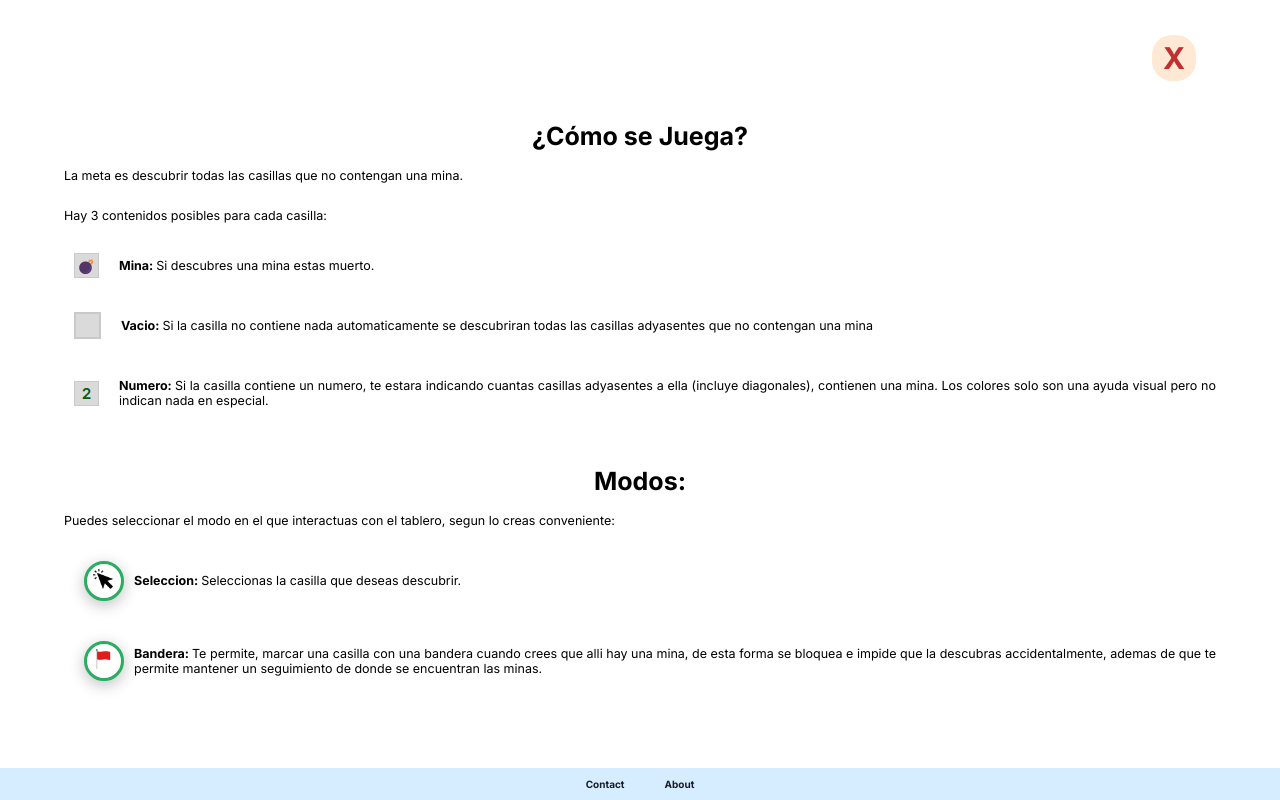
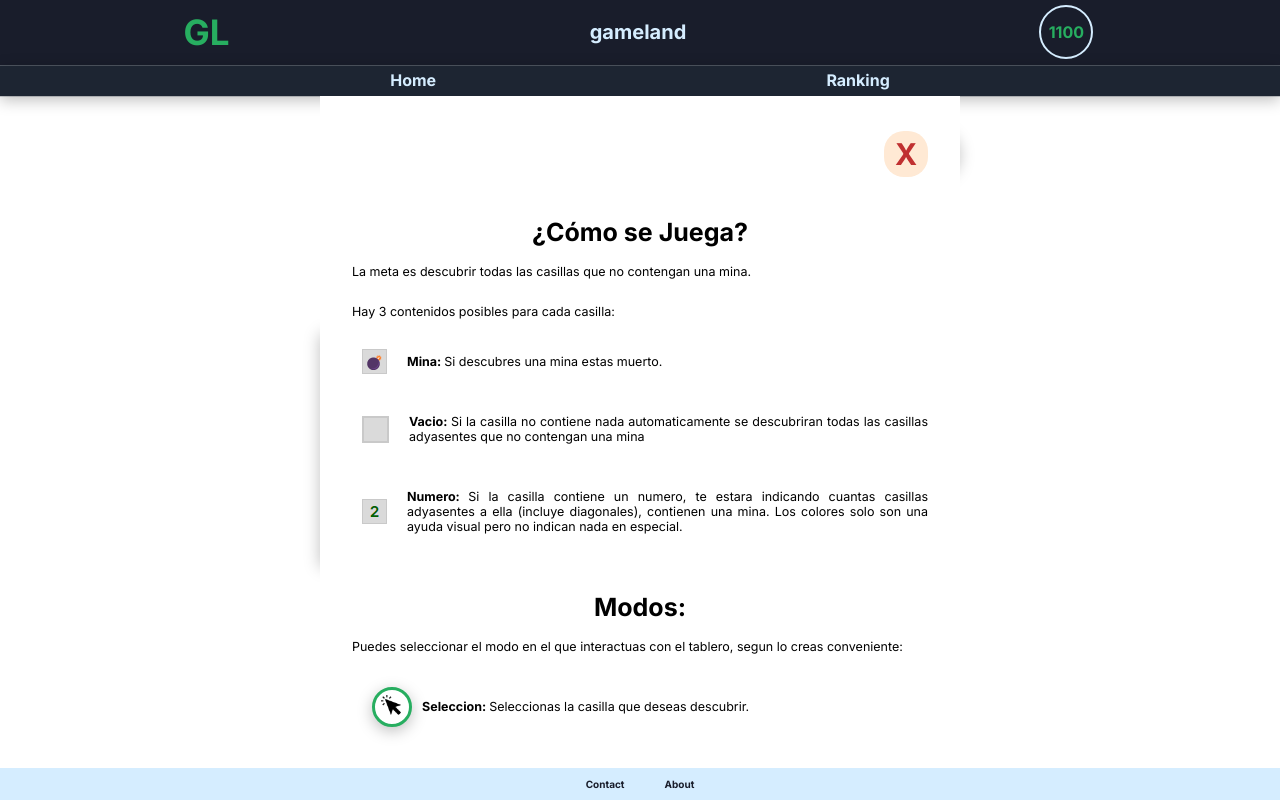
Before and after one commit to lupydev/game-land, a React (Create React App) app: page /buscaMinas in a window 1280 px wide. Built offline with nearby package versions, Linux system fonts and the light colour scheme.

Commit message:
responsive sudoku y buscaminas

```diff
--- a/src/components/Buscaminas/Buscaminas.jsx
+++ b/src/components/Buscaminas/Buscaminas.jsx
@@ -13,7 +13,7 @@ function Buscaminas() {
 
     return(
         <BuscaminasProvider>
-            <div>
+            <div className="buscaminasApp">
                 <Header />
                 <NavBar />
                 <div className="buscaminas">
--- a/src/components/Sudoku/Main.jsx
+++ b/src/components/Sudoku/Main.jsx
@@ -11,7 +11,6 @@ function Main(){
 
     return(
         <div className="mainSudoku">
-            <div>
                 <Board />
 
                 <div className='btnNumList'>
@@ -39,7 +38,6 @@ function Main(){
                         disable = {false}
                     />
                 </div>
-            </div>
         </div>
     )
 }
--- a/src/components/Sudoku/Sudoku.jsx
+++ b/src/components/Sudoku/Sudoku.jsx
@@ -13,7 +13,7 @@ function Sudoku(){
 
     return(
         <SudokuProvider>
-            <div>
+            <div className="sudokuApp">
                 <Header />
                 <NavBar />
                 <div className="sudoku">
--- a/src/style/App.css
+++ b/src/style/App.css
@@ -236,6 +236,8 @@ table {
 
 input[type=search] {
   -webkit-appearance: textfield;
+  -moz-box-sizing: content-box;
+  -webkit-box-sizing: content-box;
   box-sizing: content-box;
 }
 input[type=search]::-webkit-search-cancel-button, input[type=search]::-webkit-search-decoration {
@@ -395,7 +397,7 @@ input[type=checkbox], input[type=radio] {
 }
 
 .headerContainer {
-  position: fixed;
+  position: sticky;
   display: flex;
   justify-content: space-between;
   align-items: center;
@@ -487,8 +489,7 @@ input[type=checkbox], input[type=radio] {
   height: 20rem;
   border-radius: 5px;
   box-shadow: 0 4px 15px rgba(0, 0, 0, 0.25);
-  -o-object-fit: cover;
-     object-fit: cover;
+  object-fit: cover;
 }
 .homeContainer .homeContainer-card--ranking {
   margin-top: 5px;
@@ -522,8 +523,7 @@ input[type=checkbox], input[type=radio] {
   .homeContainer {
     max-width: 102.4rem;
     margin: 10rem auto 0;
-    -moz-column-gap: 25rem;
-         column-gap: 25rem;
+    column-gap: 25rem;
   }
 }
 
@@ -666,11 +666,10 @@ input[type=checkbox], input[type=radio] {
 }
 
 .navBar {
-  position: fixed;
+  position: sticky;
   display: flex;
   justify-content: space-evenly;
-  margin-top: 6.4766rem;
-  top: 0;
+  top: 6.5rem;
   width: 100%;
   box-shadow: 0 4px 15px rgba(0, 0, 0, 0.25);
   background-color: #1d2532;
@@ -731,8 +730,7 @@ input[type=checkbox], input[type=radio] {
   padding: 0 9.45rem;
   overflow-x: scroll;
   overscroll-behavior-x: contain;
-  -ms-scroll-snap-type: x proximity;
-      scroll-snap-type: x proximity;
+  scroll-snap-type: x proximity;
 }
 @media screen and (min-width: 768px) {
   .rankingContainer {
@@ -904,7 +902,7 @@ input[type=checkbox], input[type=radio] {
   border-radius: 5px;
 }
 .tablero-container .dificultad .botonDificultad:hover {
-  background-color: rgba(213, 237, 255, 0.6039215686);
+  background-color: #d5edff9a;
 }
 .tablero-container .dificultad .botonDificultad:active {
   background-color: #d5edff;
@@ -995,30 +993,42 @@ input[type=checkbox], input[type=radio] {
 /*--VARIBLES-WORDLE--*/
 /*--SUDOKU-VARIABLES--*/
 /*--MEMORY-VARIABLES--*/
+.sudokuApp {
+  display: flex;
+  flex-direction: column;
+  align-items: center;
+  height: 100vh;
+}
+
 .sudoku {
   display: flex;
   flex-direction: column;
   justify-content: center;
   align-items: center;
-  position: relative;
+  max-width: 50rem;
 }
 .sudoku-head {
   display: flex;
   justify-content: space-between;
   align-items: center;
-  height: 8rem;
+  height: 8.1rem;
   width: 100%;
 }
 .sudoku-instructionDiv {
   position: absolute;
   display: flex;
   justify-content: center;
-  top: 0px;
-  background-color: rgb(255, 255, 255);
+  top: 9.7rem;
+  background-color: white;
   max-height: calc(100vh - 10rem);
   z-index: 5;
   scroll-behavior: smooth;
   overflow: scroll;
+}
+@media screen and (min-width: 1024px) {
+  .sudoku {
+    max-width: 70vw;
+  }
 }
 
 .dificult {
@@ -1078,6 +1088,18 @@ input[type=checkbox], input[type=radio] {
   justify-content: center;
   align-items: center;
   box-shadow: 0 4px 15px rgba(0, 0, 0, 0.25);
+}
+@media screen and (min-width: 768px) {
+  .newGame-btn {
+    height: 50px;
+    width: 50px;
+    border-radius: 25px;
+  }
+}
+@media screen and (min-width: 768px) {
+  .newGame {
+    margin: 3rem 0 0 3rem;
+  }
 }
 
 .reset {
@@ -1095,6 +1117,14 @@ input[type=checkbox], input[type=radio] {
   align-items: center;
   box-shadow: 0 4px 15px rgba(0, 0, 0, 0.25);
 }
+@media screen and (min-width: 768px) {
+  .reset {
+    height: 50px;
+    width: 50px;
+    border-radius: 25px;
+    margin: 3rem 0 0 3rem;
+  }
+}
 
 .help {
   background-color: #fff;
@@ -1109,6 +1139,14 @@ input[type=checkbox], input[type=radio] {
   align-items: center;
   box-shadow: 0 4px 15px rgba(0, 0, 0, 0.25);
 }
+@media screen and (min-width: 768px) {
+  .help {
+    height: 50px;
+    width: 50px;
+    border-radius: 25px;
+    margin: 3rem 0 0 3rem;
+  }
+}
 
 .ocultar {
   display: none;
@@ -1119,7 +1157,7 @@ input[type=checkbox], input[type=radio] {
 }
 
 .instruction {
-  background-color: rgb(255, 255, 255);
+  background-color: white;
   width: 90%;
   padding: 1rem;
   display: flex;
@@ -1134,7 +1172,6 @@ input[type=checkbox], input[type=radio] {
   text-align: center;
   color: #c03030;
   background-color: #ffe9d4;
-  position: -webkit-sticky;
   position: sticky;
   left: 90%;
   top: 3rem;
@@ -1193,6 +1230,11 @@ input[type=checkbox], input[type=radio] {
   position: relative;
   z-index: 3;
 }
+@media screen and (min-width: 1024px) {
+  .mainSudoku {
+    flex-direction: row;
+  }
+}
 
 .board {
   display: flex;
@@ -1203,6 +1245,17 @@ input[type=checkbox], input[type=radio] {
   border: 2px solid #191d2b;
   box-shadow: 0 4px 15px rgba(0, 0, 0, 0.25);
 }
+@media screen and (min-width: 768px) {
+  .board {
+    margin: 6rem 0 3rem 0;
+  }
+}
+@media screen and (min-width: 1024px) {
+  .board {
+    max-width: 80vw;
+    margin-right: 8rem;
+  }
+}
 
 .win {
   width: 337px;
@@ -1228,12 +1281,34 @@ input[type=checkbox], input[type=radio] {
 .row {
   display: flex;
   flex-direction: column;
-  width: auto;
+  max-width: 34.2rem;
   height: auto;
 }
 .row .rowSection {
   display: flex;
   height: 3.8rem;
+}
+@media screen and (min-width: 768px) {
+  .row .rowSection {
+    max-width: 54rem;
+    height: 6rem;
+  }
+}
+@media screen and (min-width: 1024px) {
+  .row .rowSection {
+    max-width: 54rem;
+    height: 5rem;
+  }
+}
+@media screen and (min-width: 768px) {
+  .row {
+    max-width: 54rem;
+  }
+}
+@media screen and (min-width: 1024px) {
+  .row {
+    max-width: 54rem;
+  }
 }
 
 .lineHor {
@@ -1283,6 +1358,18 @@ input[type=checkbox], input[type=radio] {
   font-size: 2.5rem;
   color: #191d2b;
 }
+@media screen and (min-width: 768px) {
+  .celd {
+    width: 6rem;
+    height: 6rem;
+  }
+}
+@media screen and (min-width: 1024px) {
+  .celd {
+    width: 5rem;
+    height: 5rem;
+  }
+}
 
 .btnNumList {
   display: flex;
@@ -1294,11 +1381,39 @@ input[type=checkbox], input[type=radio] {
   font-size: 14px;
   color: white;
   background-color: #191d2b;
-  width: 32px;
-  height: 32px;
+  width: 2.8rem;
+  height: 2.8rem;
   border: 1px solid #191d2b;
   border-radius: 5px;
   box-shadow: 0 4px 15px rgba(0, 0, 0, 0.25);
+}
+@media screen and (min-width: 768px) {
+  .btnNumList .btnNum {
+    font-size: 28px;
+    width: 5rem;
+    height: 5rem;
+  }
+}
+@media screen and (min-width: 1024px) {
+  .btnNumList .btnNum {
+    width: 5rem;
+    height: 5rem;
+    margin-left: 2rem;
+  }
+}
+@media screen and (min-width: 768px) {
+  .btnNumList {
+    margin: 2rem 0 3rem 0;
+  }
+}
+@media screen and (min-width: 1024px) {
+  .btnNumList {
+    display: flex;
+    flex-wrap: wrap;
+    margin: 6rem 0 0 0;
+    height: 48rem;
+    width: 30vw;
+  }
 }
 
 .btnModoList {
@@ -1322,6 +1437,33 @@ input[type=checkbox], input[type=radio] {
 .btnModoList .btnModo .img {
   width: 2.5rem;
   height: 2.5rem;
+}
+@media screen and (min-width: 768px) {
+  .btnModoList .btnModo .img {
+    width: 3rem;
+    height: 3rem;
+  }
+}
+@media screen and (min-width: 768px) {
+  .btnModoList .btnModo {
+    height: 70px;
+    width: 70px;
+    border-radius: 35px;
+  }
+}
+@media screen and (min-width: 1024px) {
+  .btnModoList {
+    flex-direction: column;
+  }
+}
+@media screen and (min-width: 1024px) {
+  .btnModoList {
+    display: flex;
+    flex-wrap: wrap;
+    margin: 3rem 5rem 0 8rem;
+    height: 48rem;
+    width: 30rem;
+  }
 }
 
 .numList {
@@ -1355,6 +1497,13 @@ input[type=checkbox], input[type=radio] {
 /*--VARIBLES-WORDLE--*/
 /*--SUDOKU-VARIABLES--*/
 /*--MEMORY-VARIABLES--*/
+.buscaminasApp {
+  display: flex;
+  flex-direction: column;
+  align-items: center;
+  height: 100vh;
+}
+
 .buscaminas {
   display: flex;
   flex-direction: column;
@@ -1374,12 +1523,22 @@ input[type=checkbox], input[type=radio] {
   display: flex;
   justify-content: center;
   top: 0px;
-  background-color: rgb(255, 255, 255);
+  background-color: white;
   max-height: calc(100vh - 10rem);
   z-index: 5;
   scroll-behavior: smooth;
   overflow: scroll;
 }
+@media screen and (min-width: 768px) {
+  .buscaminas {
+    width: 70vw;
+  }
+}
+@media screen and (min-width: 1024px) {
+  .buscaminas {
+    width: 50vw;
+  }
+}
 
 .mainBuscaminas {
   display: flex;
@@ -1387,6 +1546,17 @@ input[type=checkbox], input[type=radio] {
   justify-content: center;
   align-items: center;
   width: 100%;
+}
+@media screen and (min-width: 768px) {
+  .mainBuscaminas {
+    max-width: 70vw;
+  }
+}
+@media screen and (min-width: 1024px) {
+  .mainBuscaminas {
+    width: 50vw;
+    flex-direction: row;
+  }
 }
 
 .boardBuscaminas {
@@ -1401,6 +1571,17 @@ input[type=checkbox], input[type=radio] {
   border-bottom: 4px solid #FFFFFF;
   border-right: 4px solid #FFFFFF;
   box-shadow: 0 4px 15px rgba(0, 0, 0, 0.25);
+}
+@media screen and (min-width: 768px) {
+  .boardBuscaminas {
+    margin: 6rem 0 3rem 0;
+  }
+}
+@media screen and (min-width: 1024px) {
+  .boardBuscaminas {
+    max-width: 80vw;
+    margin-right: 8rem;
+  }
 }
 
 .rowBuscaminas {
@@ -1449,4 +1630,6 @@ input[type=checkbox], input[type=radio] {
 }
 .win-buscaminas .time {
   font-size: 14px;
-}/*# sourceMappingURL=App.css.map */
+}
+
+/*# sourceMappingURL=App.css.map */
--- a/src/style/components/_Buscaminas.scss
+++ b/src/style/components/_Buscaminas.scss
@@ -1,4 +1,11 @@
 @import "../base/settings";
+
+.buscaminasApp {
+    display: flex;
+    flex-direction: column;
+    align-items: center;
+    height: 100vh;
+}
 
 .buscaminas{
     display: flex;
@@ -26,6 +33,14 @@
         scroll-behavior: smooth;
         overflow: scroll;
     }
+
+    @include media-up("tablet"){
+        width: 70vw;
+    }
+
+    @include media-up("desktop"){
+        width: 50vw;
+    }
 }
 
 .mainBuscaminas {
@@ -34,6 +49,15 @@
     justify-content: center;
     align-items: center;
     width: 100%;
+
+    @include media-up("tablet"){
+        max-width: 70vw;
+    }
+
+    @include media-up("desktop"){
+        width: 50vw;
+        flex-direction: row;
+    }
 }
 
 .boardBuscaminas {
@@ -48,6 +72,15 @@
     border-bottom: 4px solid #FFFFFF;
     border-right: 4px solid #FFFFFF;
     box-shadow: $box-shadow;
+
+    @include media-up("tablet"){
+        margin: 6rem 0 3rem 0;
+    }
+
+    @include media-up("desktop"){
+        max-width: 80vw;
+        margin-right: 8rem;
+    }
 }
 
 .rowBuscaminas {
--- a/src/style/components/_Header.scss
+++ b/src/style/components/_Header.scss
@@ -1,5 +1,5 @@
 .headerContainer {
-  position: fixed;
+  position: sticky;
   display: flex;
   justify-content: space-between;
   align-items: center;
--- a/src/style/components/_NavBar.scss
+++ b/src/style/components/_NavBar.scss
@@ -1,9 +1,8 @@
 .navBar {
-  position: fixed;
+  position: sticky;
   display: flex;
   justify-content: space-evenly;
-  margin-top: 6.4766rem;
-  top: 0;
+  top: 6.5rem;
   width: 100%;
   box-shadow: $box-shadow;
   background-color: $soft-blue1;
```
Also changed, not shown: src/style/components/_sudoku.scss (+132 -6 lines), 1 other file (tests, documents, lock files or other folders).
